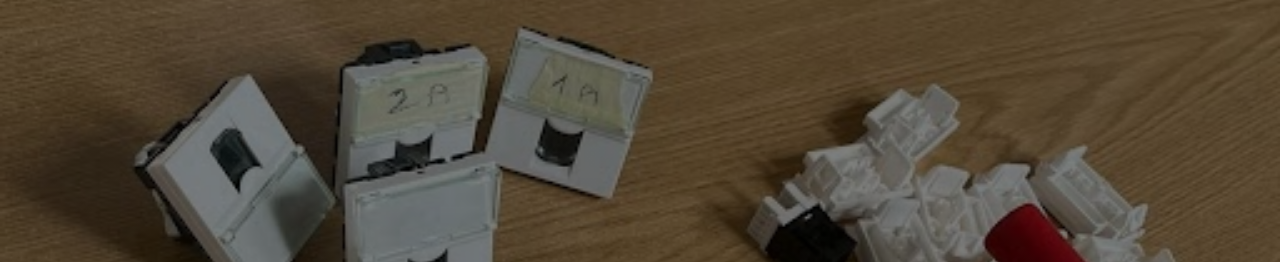
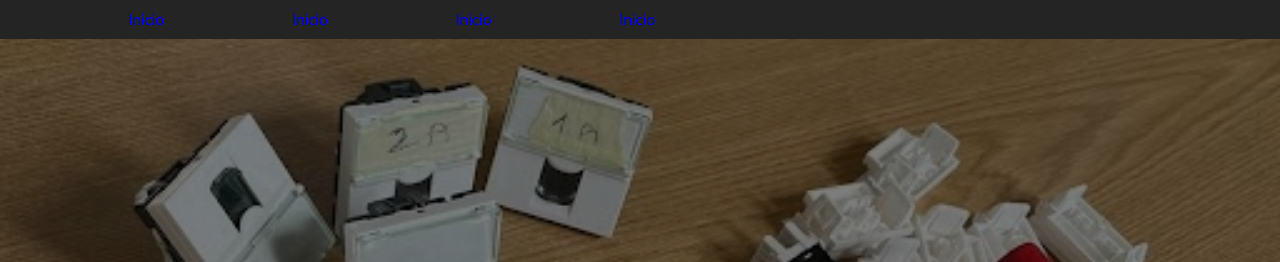
Before and after one commit to AdrianHeCa/Web-Red-Local-Xalo, a plain HTML site: page Index.html in a window 1280 px wide. Shown: the top 262 px of the page. Drawn offline with nearby package versions, Linux system fonts and the light colour scheme.

Commit message:
inicio nav

```diff
--- a/Index.html
+++ b/Index.html
@@ -14,6 +14,15 @@
 <body>
 <!-- Nav button -->
 <!-- Nav bar -->
+<nav>
+    <ul class="nav">
+        <a href="#" class="nav-btn">Inicio</a>
+        <a href="#" class="nav-btn">Inicio</a>
+        <a href="#" class="nav-btn">Inicio</a>
+        <a href="#" class="nav-btn">Inicio</a>
+    </ul>
+</nav>
+<!-- End of nav-->
 <!-- Header -->
     <header class="header">
         <div class="banner">
--- a/Styles.css
+++ b/Styles.css
@@ -41,7 +41,16 @@ a {
 }
 /* Globals */
 /* Nav */
-
+.nav {
+    display: flex;
+    background-color: rgb(36, 36, 36);
+}
+.nav-btn {
+    margin-left: 10%;
+    margin-top: 10px;
+    margin-bottom: 10px;
+}
+/* End of nav */
 /* Header */
 
 .header {
```
